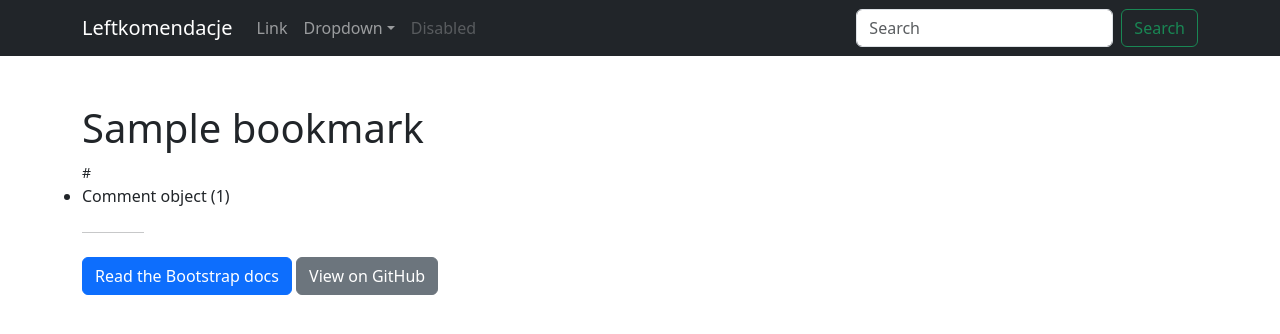
After one commit to DLR-Wroclaw/letfkomendacje, a Django app: page /bookmark/1/ in a window 1280 px wide. The commit adds this page. Shown: the top 334 px of the page. Run offline with Django 4.2, Linux system fonts and the light colour scheme; tables that the repository leaves empty hold one stand-in row (values such as "Sample post").

Commit message:
Add detail view with comments

```diff
--- a/leftkomendacje/models.py
+++ b/leftkomendacje/models.py
@@ -19,7 +19,7 @@ class Bookmark(models.Model):
     is_archived=models.BooleanField(default=False)
 
     def __str__(self):
-        return f'{self.id} {self.title} {self.url}'
+        return f'{self.id}: {self.title}-{self.url}'
 
 class Comment(models.Model):
     author = models.ForeignKey(User, on_delete=models.SET(get_sentinel_user))
--- a/leftkomendacje/urls.py
+++ b/leftkomendacje/urls.py
@@ -1,8 +1,9 @@
 from django.urls import include, path
 
-from leftkomendacje.views import BestListView
+from leftkomendacje.views import BestListView, BookmarkView
 
 urlpatterns = [
     path("", BestListView.as_view(), name="best_list"),
+    path("bookmark/<int:id>/", BookmarkView.as_view(), name='bookmark')
 
 ]
--- a/leftkomendacje/views.py
+++ b/leftkomendacje/views.py
@@ -1,8 +1,9 @@
 from datetime import date, timedelta
+from typing import Any
 
-from django.views.generic import DetailView, ListView
+from django.views.generic import DetailView, ListView, TemplateView
 
-from .models import Bookmark
+from .models import Bookmark, Comment
 
 
 class BestListView(ListView):
@@ -10,4 +11,32 @@ class BestListView(ListView):
     context_object_name = "bookmarks"
 
     def get_queryset(self):
-        return Bookmark.objects.filter(created_at__gte=date.today()-timedelta(days=5)).order_by('rating')
+        return Bookmark.objects.filter(created_at__gte=date.today()-timedelta(days=5)).order_by('-rating')
+
+class NewListView(ListView):
+    template_name = "new_list.html"
+    context_object_name = "bookmarks"
+
+    def get_queryset(self):
+        return Bookmark.objects.all().order_by('created_at')[0:10]
+
+
+class BookmarkView(TemplateView):
+    template_name = "bookmark.html"
+    context_object_name = "bookmark"
+    model= Bookmark
+
+    def get_context_data(self, **kwargs: Any) -> dict[str, Any]:
+        def get_replies_for_comment(comment: Comment):
+            replies= Comment.objects.filter(parent_comment=comment)
+            if not replies:
+                return {'parent':comment,'children':[]}
+            else:
+                return {'parent':comment, 'children':[get_replies_for_comment(reply) for reply in replies]}
+
+        data=super().get_context_data(**kwargs)
+        data['bookmark']= Bookmark.objects.filter(id=kwargs['id'])[0]
+        comments= Comment.objects.filter(parent_bookmark=data['bookmark'], parent_comment=None).order_by('created_at')
+        data['comments'] = [get_replies_for_comment(comment) for comment in comments]
+
+        return data
--- a/templates/base.html
+++ b/templates/base.html
@@ -4,7 +4,7 @@
   <head>
     <meta charset="utf-8" />
     <meta http-equiv="X-UA-Compatible" content="IE=edge" />
-    <title></title>
+    <title>Leftkomendacje</title>
     <meta name="description" content="" />
     <meta name="viewport" content="width=device-width, initial-scale=1" />
     <link rel="stylesheet" href="" />
@@ -13,13 +13,10 @@
   </head>
   <nav class="navbar navbar-expand-lg navbar-dark bg-dark">
     <div class="container">
-      <a class="navbar-brand" href={% url 'best_list'%}>DLR Forum</a>
+      <a class="navbar-brand" href={% url 'best_list'%}>Leftkomendacje</a>
       <button class="navbar-toggler" type="button" data-bs-toggle="collapse" data-bs-target="#navbarSupportedContent" aria-controls="navbarSupportedContent" aria-expanded="false" aria-label="Toggle navigation"><span class="navbar-toggler-icon"></span></button>
       <div class="collapse navbar-collapse" id="navbarSupportedContent">
         <ul class="navbar-nav me-auto mb-2 mb-lg-0">
-          <li class="nav-item">
-            <a class="nav-link active" aria-current="page" href="#">Home</a>
-          </li>
           <li class="nav-item">
             <a class="nav-link" href="#">Link</a>
           </li>
--- /dev/null
+++ b/templates/bookmark.html
@@ -0,0 +1,17 @@
+{% extends 'base.html' %}
+{% block content %}
+  <div class="container my-5">
+    <h1>{{bookmark.title}}</h1>
+    <div class="col-lg-8 px-0 ">
+        <small>{{bookmark.url}}</small>
+
+      <ul class="list-group">
+        {% include "comments.html" %}
+        </ul>
+      <hr class="col-1 my-4" />
+
+      <a href="https://getbootstrap.com" class="btn btn-primary">Read the Bootstrap docs</a>
+      <a href="https://github.com/twbs/examples" class="btn btn-secondary">View on GitHub</a>
+    </div>
+  </div>
+{% endblock %}
--- /dev/null
+++ b/templates/comments.html
@@ -0,0 +1,11 @@
+{%for comment in comments %}
+    <li>
+        {{comment.parent}}
+
+        {% if comment.children|length %}
+        <ul>
+            {% include "comments.html" with comments=comment.children %}
+        </ul>
+        {% endif %}
+    </li>
+{% endfor %}
```
Also changed, not shown: templates/best_list.html (+11 -7 lines), leftkomendacje/migrations/0004_remove_comment_is_reply_and_more.py (added), leftkomendacje/migrations/0005_remove_comment_replies_comment_parent_comment.py (added).
